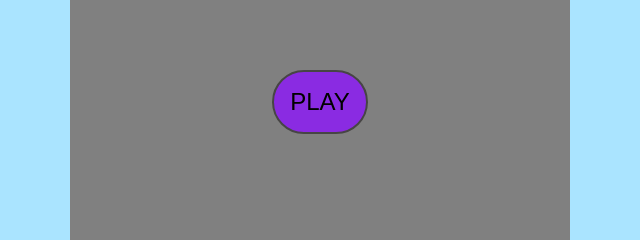
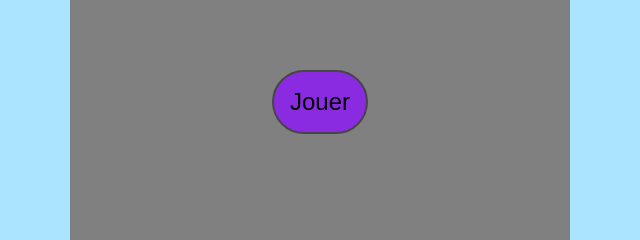
Before and after one commit to LaurentKatsesSandalman/memoryCard, a website: page index.html in a window 1280 px wide. Shown: the part 406-646 px from the top of the page, 320-960 px from the left. Drawn offline with Linux system fonts and the light colour scheme; a web font is replaced by a local one.

Commit message:
replacing play by jouer

```diff
--- a/index.html
+++ b/index.html
@@ -24,7 +24,7 @@
     </header>
     <main>
         <div class="container">
-            <button class="play-btn">PLAY</button>
+            <button class="play-btn">Jouer</button>
             <img src="images/used/cardverso.jpg" alt="" class="img-card remove ">
             <img src="images/used/cardverso.jpg" alt="" class="img-card remove ">
             <img src="images/used/cardverso.jpg" alt="" class="img-card remove ">
```
